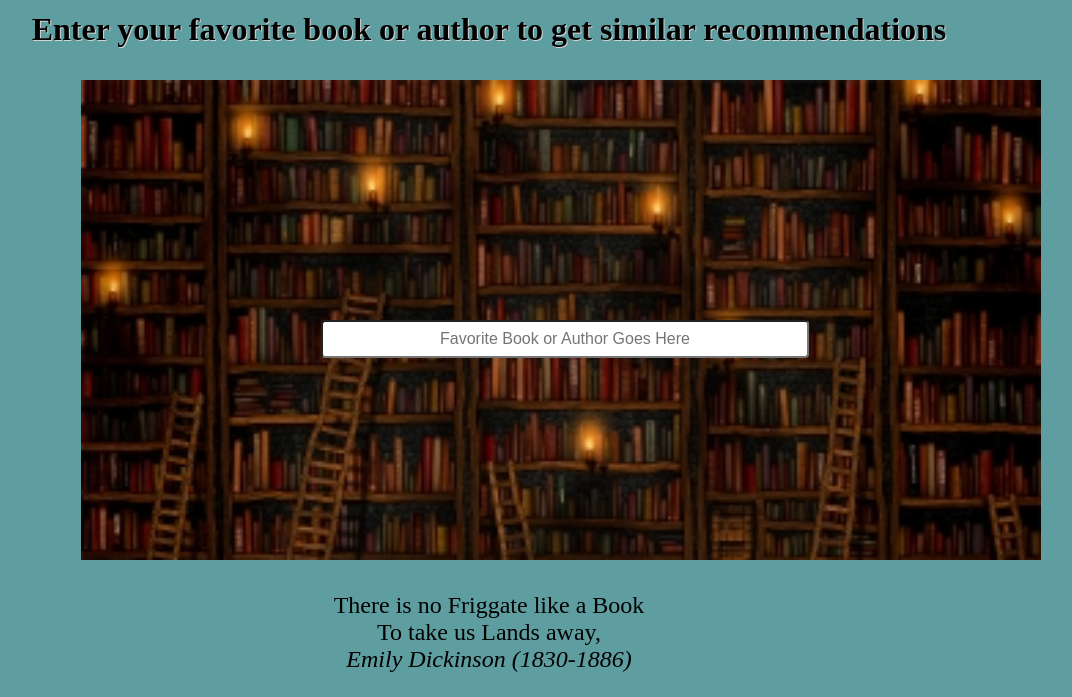
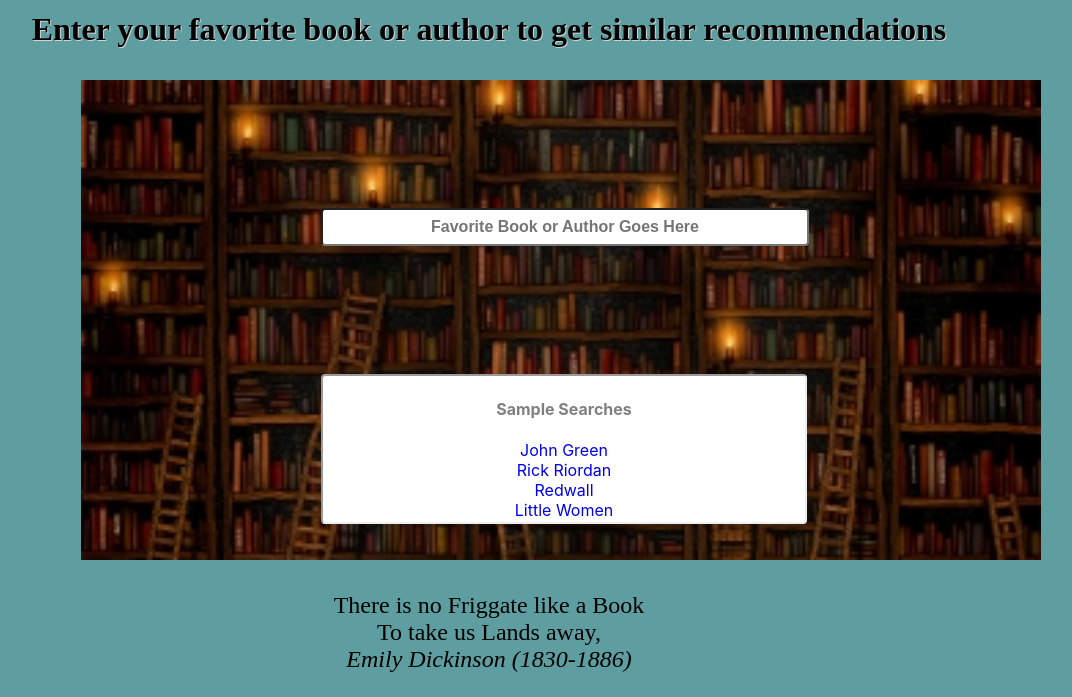
Before and after one commit to angiecrellin/TasteKidAPIHack, a plain HTML site: page index.html in a window 1280 px wide. Shown: the part 108-805 px from the top of the page, without its empty margins (151-1223 px from the left). Drawn offline with nearby package versions, Linux system fonts and the light colour scheme.

Commit message:
css/style.css

```diff
--- a/css/style.css
+++ b/css/style.css
@@ -1,6 +1,6 @@
 body {
     background-color: CadetBlue;
-}
+    }
 
 h1 {
     text-align: center;
@@ -28,7 +28,37 @@ h2 {
     border-radius: 4px;
     font-size: 1rem;
     text-align: center;
-    margin: 15rem;
+    margin: 8rem 15rem;
+    font-weight: bold;
+}
+
+.samples {
+    width: 30rem;
+    height: 9rem;
+    border-width: 2px;
+    border-style: inset;
+    border-color: initial;
+    border-radius: 4px;
+    font: 1rem BlinkMacSystemFont;
+    text-align: center;
+    margin: 0rem 15rem;
+    padding: 1px;
+    background-color: white;
+    color: grey;
+
+
+}
+h3 {
+    font-weight: normal;
+}
+
+ul {
+    list-style: none;
+    padding: 0;
+
+}
+a {
+    text-decoration: none;
 }
 
 .quote {
--- a/index.html
+++ b/index.html
@@ -2,6 +2,7 @@
 <html lang="en">
 
 <head>
+    <link href='http://fonts.googleapis.com/css?family=Roboto:400,500,300' rel='stylesheet' type='text/css'>
     <meta charset="UTF-8">
     <title>Book Search</title>
     <link rel="stylesheet" href="css/style.css" />
@@ -16,6 +17,14 @@
                 <input type='text' id='authorBook' placeholder='Favorite Book or Author Goes Here'/>
             </div>
         </form>
+        <div class ='samples'>
+            <h4>Sample Searches</h4>
+            <ul>
+            <li><a href = 'https://www.tastekid.com/api/similar?q=john+green&k=233130-AngieCre-H73O8G3C&type=book&info=1&limit=5'>John Green</a></li>
+            <li><a href = 'https://www.tastekid.com/api/similar?q=rick+riordan&k=233130-AngieCre-H73O8G3C&type=book&info=1&limit=5'>Rick Riordan</a></li>
+            <li><a href = 'https://www.tastekid.com/api/similar?q=Redwall&k=233130-AngieCre-H73O8G3C&type=book&info=1&limit=5'>Redwall</a></li>
+            <li><a href = 'https://www.tastekid.com/api/similar?q=Little+Women&k=233130-AngieCre-H73O8G3C&type=book&info=1&limit=5'>Little Women</a></li>
+            </ul>
     </section>
     <div id='search-results'>
     </div>
--- a/js/app.js
+++ b/js/app.js
@@ -1,9 +1,11 @@
 $(function() {
 
-    $('#authorBook').submit(function(event) {
+    $('.search').submit(function(event) {
         event.preventDefault();
         var searchTerm = $('#authorBook').val();
         getRecommends(searchTerm);
+        //$('#authorBook').val('')
+        $('.search').get(0).reset()
 
 
     });
@@ -11,27 +13,66 @@ $(function() {
 
 var getRecommends = function(searchTerm) {
         var recommends = {
-        q: searchTerm,
+            q: (searchTerm),
             type: 'books',
             k: '233130-AngieCre-H73O8G3C',
             info: 1,
             limit: 10
         };
-    var url = 'https://www.tastekid.com/api/similar?q={searchTerm}%2C+{type}%2C+{k}%2C+{info}%2C+{limit}'
-        .replace('{searchTerm}', recommends.searchTerm)
+        /*var url = 'https://www.tastekid.com/api/similar?q={searchTerm}&type={type}&k={k}&info={info}&limit={limit}'
+            .replace('{searchTerm}', recommends.q)
             .replace('{type}', recommends.type)
             .replace('{k}', recommends.k)
             .replace('{info}', recommends.info)
-        .replace('{limit}', recommends.limit)
+            .replace('{limit}', recommends.limit)*/
+
+        var url = 'https://www.tastekid.com/api/similar'
 
         $.ajax({
             url: url,
             dataType: 'jsonp',
+            data: recommends,
             type: 'GET',
+            success: function(response) {
+                console.log(response)
+            },
+            error: function(response) {
+                console.error(response)
+
+
+                // showResults(data.items);
+
+            }
 
         })
-    console.log(data);
 
 
 
+
+        //html not defined
+        /*function showResults(results) {
+            var html = "";
+            $.each(results, function(index, value) {
+
+                html += '<h2>' + value.name + '</h2>';
+                html += '<p>' + value.wTeaser + '</p>'
+                html += '<a href>' + value.wUrl + '</a>'
+            })
         }
+
+        $('#search-results').html(html);
+
+        }*/
+
+        //showSearchResults not defined
+        /*.done(function(results) {
+        searchResults = showSearchResults(recommends.q, results.items.length);
+
+        $('#search-results').html(searchResults);
+        $.each(results.items, function(i, item) {
+
+            var recommends = showUsers(item);
+            $('#search-results').append(recommends);
+        });
+    });*/
+}
```
Lines whose indentation alone changed are shown as unchanged.
